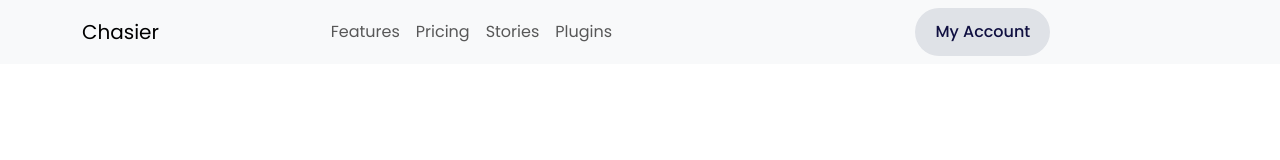
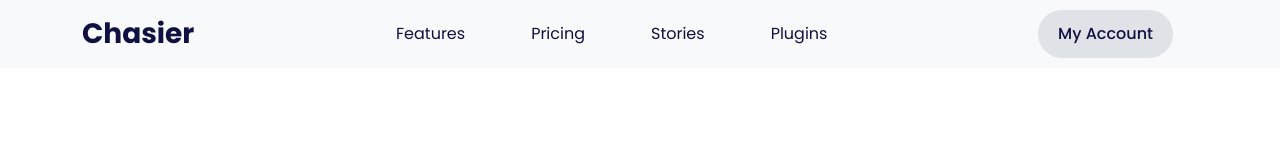
Before and after one commit to alfin-ardian/chasier-landingpage, a plain HTML site: page index.html in a window 1280 px wide. Drawn offline with nearby package versions, Linux system fonts and the light colour scheme.

Commit message:
improve styling navbar

```diff
--- a/css/style.css
+++ b/css/style.css
@@ -65,3 +65,26 @@ body {
   border-radius: 50px;
   border: 0;
 }
+
+.navbar-nav .nav-item a:hover {
+  color: var(--blue);
+  transition: all 0.3s ease;
+  font-weight: var(--fwsemibold);
+}
+
+.navbar-nav .nav-item a {
+  color: var(--navy);
+  transition: all 0.3s ease;
+}
+
+.navbar-nav .nav-item {
+  padding-right: 25px;
+  padding-left: 25px;
+  font-weight: var(--fwregular);
+}
+
+.navbar-brand {
+  font-weight: var(--fwbold);
+  color: var(--navy);
+  font-size: 28px;
+}
--- a/index.html
+++ b/index.html
@@ -48,7 +48,7 @@
               <a class="nav-link" href="#">Plugins</a>
             </li>
           </ul>
-          <ul class="navbar-nav mx-auto mb-2 mb-lg-0">
+          <ul class="navbar-nav mb-2 mb-lg-0">
             <li class="nav-item">
               <a class="btn btn-secondary" href="#">My Account</a>
             </li>
```
